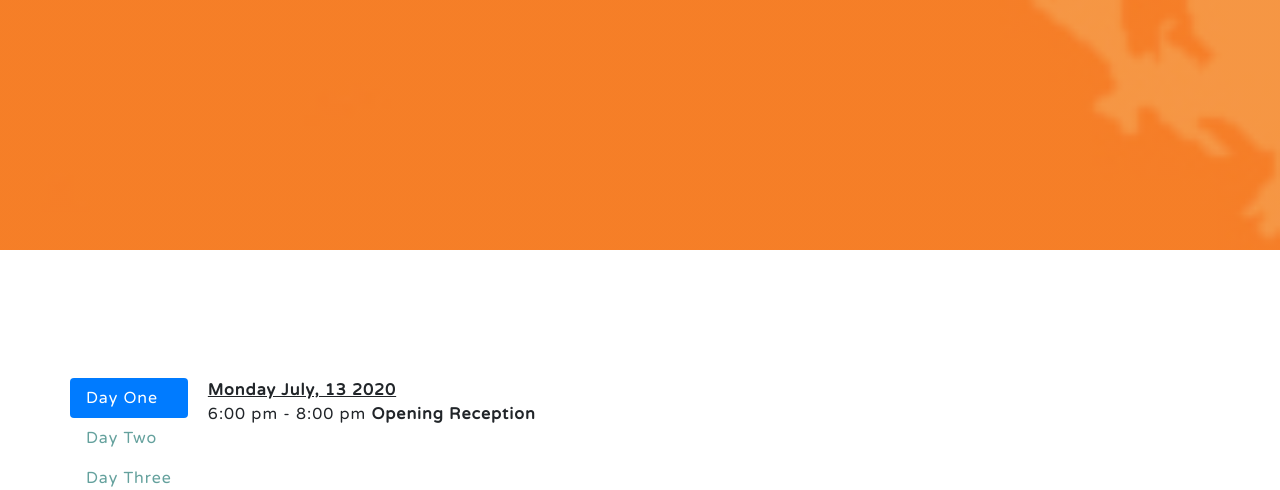
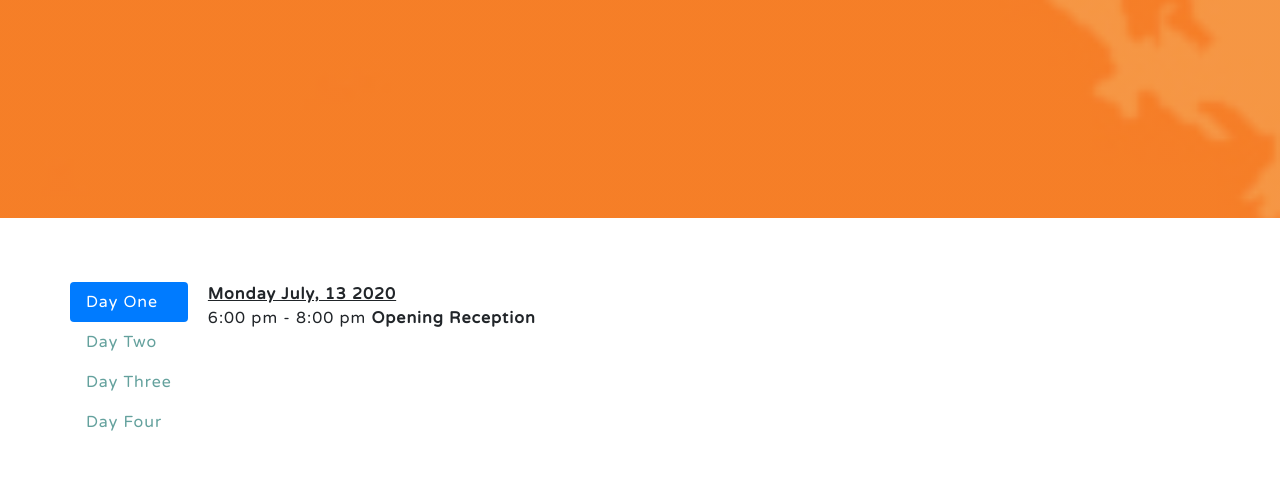
Before and after one commit to nditech/mena-ilf2020, a website: page agenda.html in a window 1280 px wide. Shown: the part 310-800 px from the top of the page. Drawn offline with nearby package versions, Linux system fonts and the light colour scheme.

Commit message:
fixed the height of the hero image

```diff
--- a/agenda.html
+++ b/agenda.html
@@ -64,7 +64,7 @@
 
   <!-- Agenda Section -->
 
-    <section id="agenda" class="container">
+    <section class="container">
         <div class="row">
             <div class="nav flex-column nav-pills" id="v-pills-tab" role="tablist" aria-orientation="vertical" style="margin-right: 20px;">
                 <a class="nav-link active" id="v-pills-home-tab" data-toggle="pill" href="#v-pills-day-one" role="tab" aria-controls="v-pills-home" aria-selected="true">Day One</a>
--- a/css/grayscale.css
+++ b/css/grayscale.css
@@ -101,9 +101,8 @@
 .masthead2 {
   position: relative;
   width: 100%;
-  height: ;
-  margin-bottom: 10%;
-  min-height: 35rem;
+  height: 60%;
+  margin-bottom: 5%;
   padding: 15rem 0;
   background: linear-gradient(to bottom, rgba(255, 254, 254, 0.144) 0%, rgba(240, 133, 45, 0.623) 25%),url("../img/ILFhero2.jpg");
   background-position: center;
@@ -375,6 +374,7 @@ a:focus, a:hover {
   background-position: center;
   background-repeat: no-repeat;
   background-size: cover;
+  margin-top: 60px;
 
 }
 
@@ -396,10 +396,3 @@ footer {
 .active-page {
     border-radius: 0 0 4px 4px;
 }
-
-
-
-#agenda {
-    width: 60%;
-    margin: 30px auto;
-}
```
